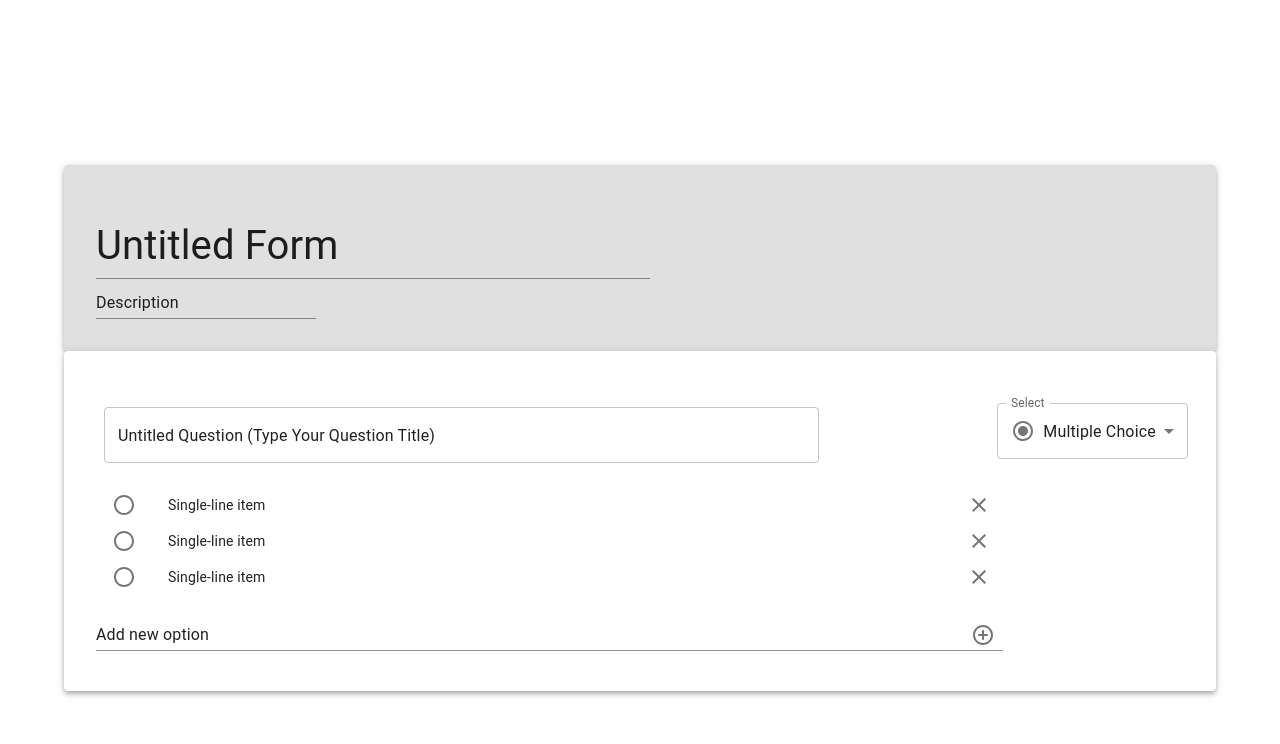
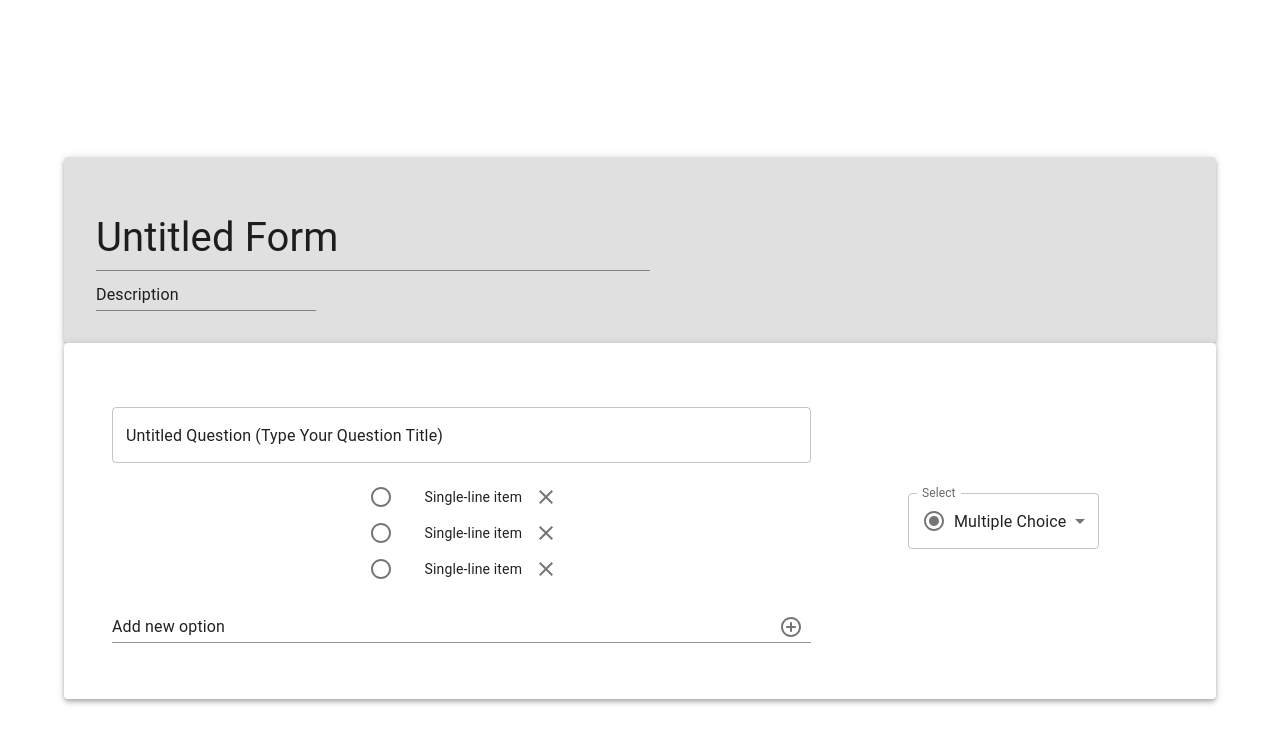
Before and after one commit to bennychen2004181026/MetaForm-Front, a React (Create React App) app: page /create-form in a window 1280 px wide. Shown: the top 744 px of the page. Built offline with nearby package versions, Linux system fonts and the light colour scheme.

Commit message:
Improve UI for arrange states

```diff
--- a/src/pages/CreateFormPage/components/NewQuestion/components/MultiChoiceQuestion/MuitiChoiceQuestion.tsx
+++ b/src/pages/CreateFormPage/components/NewQuestion/components/MultiChoiceQuestion/MuitiChoiceQuestion.tsx
@@ -10,8 +10,6 @@ import QuestionTitle from '@/pages/CreateFormPage/components/NewQuestion/compone
 
 const MuitiChoiceQuestion = () => {
     return (
-        <Grid container>
-            <Grid xs={12}>
         <Grid
             container
             sx={{
@@ -22,19 +20,23 @@ const MuitiChoiceQuestion = () => {
                 justifyContent: 'space-between',
             }}
         >
-                    <Grid item xs={8}>
+            <Grid
+                xs={8}
+                container
+                sx={{
+                    display: 'flex',
+                    flexDirection: 'column',
+                    p: 1,
+                    alignItems: 'center',
+                    justifyContent: 'space-between',
+                }}
+            >
                 <QuestionTitle />
-                    </Grid>
-                    <Grid item xs={2}>
-                        <QuestionTypeSelector />
-                    </Grid>
-                </Grid>
-                <Grid xs={10}>
                 <OptionList dense />
-                </Grid>
-                <Grid xs={10}>
                 <AddOption />
             </Grid>
+            <Grid item xs={3}>
+                <QuestionTypeSelector />
             </Grid>
         </Grid>
     );
```
Lines whose indentation alone changed are shown as unchanged.
